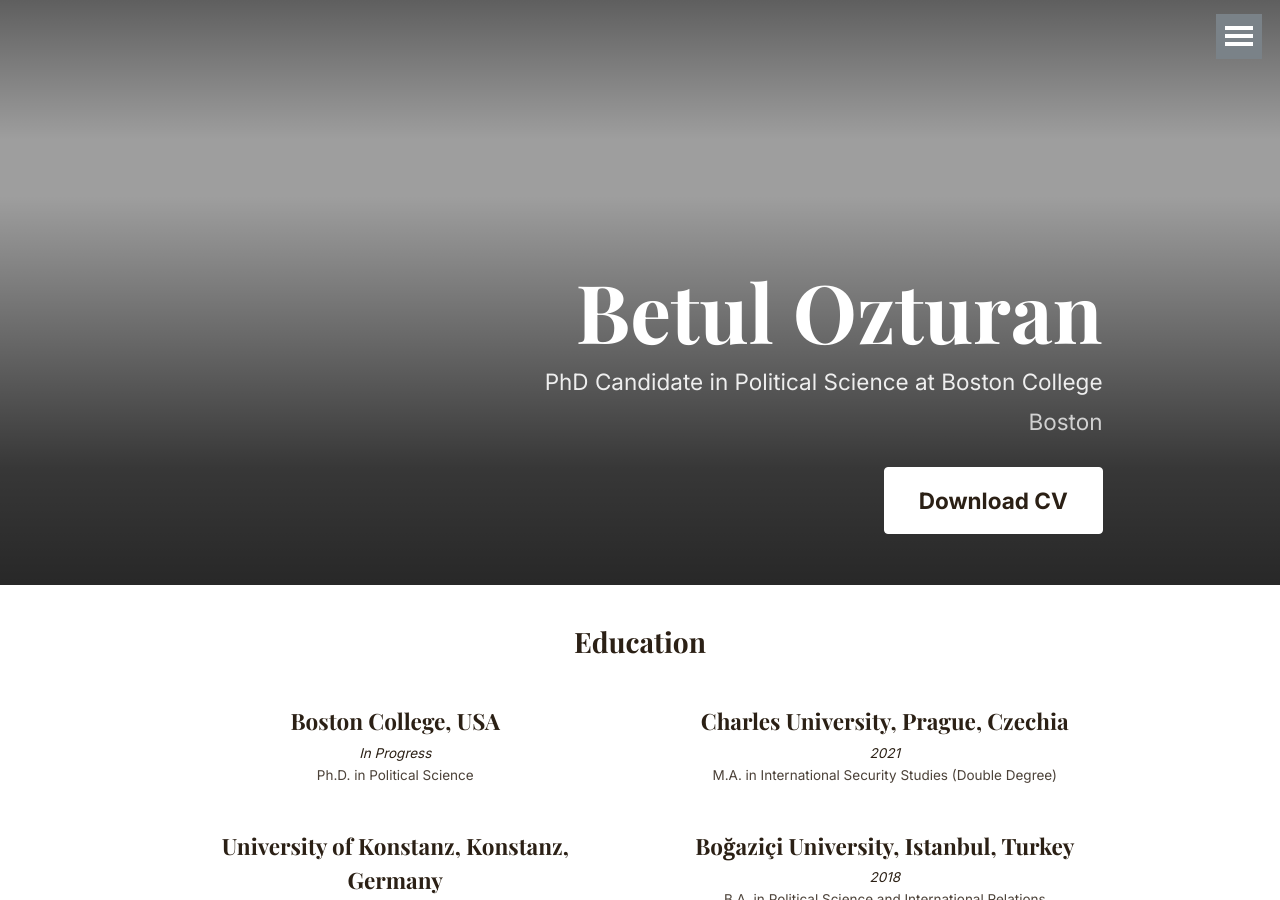
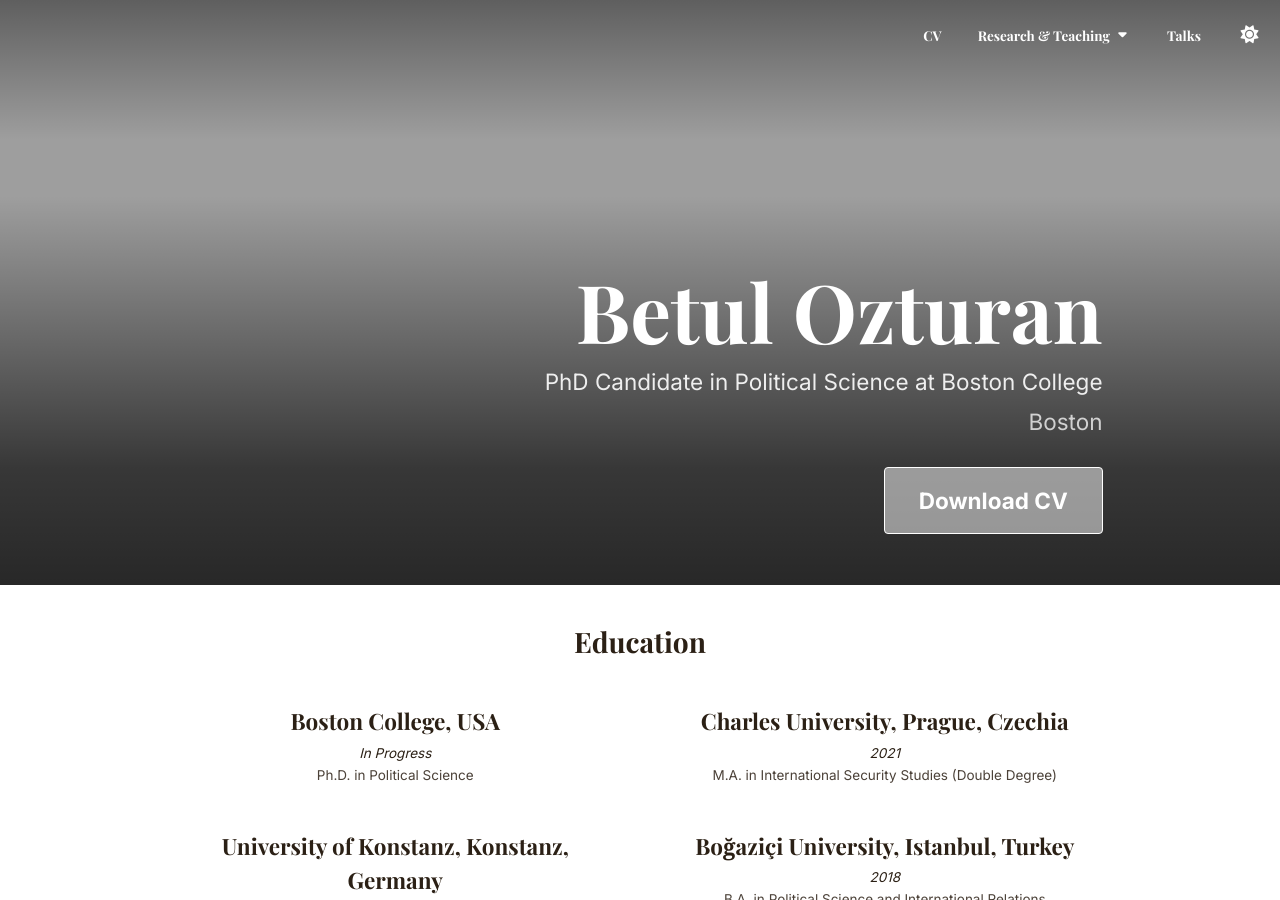
Before and after one commit to betulozturan/betulozturan.github.io, a Jekyll site: the page built from _pages/about.md, in a window 1280 px wide and 900 px high. Built offline with Jekyll 4.4.1, drawn with Linux system fonts in a browser that asks for light colours; some web fonts are replaced.

Commit message:
Actually fix nav overflow: pull site title out of the greedy-nav list
Root cause: making .visible-links display:flex (for the earlier
right-align attempt) made it stretch to fill its container by
default, unlike the original display:table which shrinks to fit
content. greedy-nav compares $vlinks.width() against available space
to decide what overflows, so a permanently "full width" vlinks fooled
it into treating the real links as always overflowing, regardless of
font-size tweaks.

Fix: move the site title out of the greedy-nav-managed <ul> entirely
into its own .masthead__site-title element (sibling of .masthead__menu
within the already-flex .masthead__inner-wrap). .visible-links goes
back to plain display:table (greedy-nav-safe, accurate width()), and
margin-left: auto pins that shrink-to-fit table to the right edge of
the nav without touching its reported width.

Also revert the CV button to a translucent (50% white) style that
brightens to solid on hover, per feedback, instead of solid-by-default.

Co-Authored-By: Claude Sonnet 5 <noreply@anthropic.com>

```diff
--- a/_includes/hero-profile.html
+++ b/_includes/hero-profile.html
@@ -96,7 +96,7 @@
 (function () {
   var banner = document.querySelector(".hero-profile__banner");
   var masthead = document.querySelector(".masthead");
-  var navTitle = document.querySelector(".masthead__menu-item--lg");
+  var navTitle = document.querySelector(".masthead__site-title");
   if (!banner || !masthead) return;
 
   var fadeDistance = 120;
--- a/_includes/masthead.html
+++ b/_includes/masthead.html
@@ -2,11 +2,11 @@
 
 <div class="masthead">
   <div class="masthead__inner-wrap">
+    <a href="{{ base_path }}/" class="masthead__site-title">{{ site.title }}</a>
     <div class="masthead__menu">
       <nav id="site-nav" class="greedy-nav">
         <button><div class="navicon"></div></button>
         <ul class="visible-links">
-          <li class="masthead__menu-item masthead__menu-item--lg persist"><a href="{{ base_path }}/">{{ site.title }}</a></li>
           {% for link in site.data.navigation.main %}
             {% if link.url contains 'http' %}
               {% assign domain = '' %}
--- a/_sass/custom.scss
+++ b/_sass/custom.scss
@@ -38,25 +38,17 @@ h1, h2, h3, h4, h5, h6,
   font-family: $font-heading;
 }
 
-.masthead__menu-item--lg a {
+.masthead__site-title {
   font-family: $font-heading;
   font-size: $type-size-4;
+  font-weight: bold;
+  color: var(--global-masthead-link-color);
+  text-decoration: none;
+  white-space: nowrap;
+  margin-right: 1em;
 }
 
-.greedy-nav .visible-links {
-  display: flex;
-  align-items: center;
-
-  li {
-    display: block;
-  }
-}
-
-.masthead__menu-item--lg {
-  margin-right: auto;
-}
-
-.masthead__menu-item:not(.masthead__menu-item--lg):not(#theme-toggle) > a {
+.masthead__menu-item:not(#theme-toggle) > a {
   font-family: $font-heading;
   font-weight: bold;
   font-size: $type-size-6;
@@ -72,6 +64,17 @@ h1, h2, h3, h4, h5, h6,
 
 .masthead__menu {
   flex: 1;
+}
+
+/* .visible-links is display:table (shrink-to-fit) so greedy-nav's own
+   width() measurements stay accurate; margin-left:auto pins that
+   shrink-to-fit box to the right edge of #site-nav (which fills the
+   full available header width) without touching its reported width,
+   unlike display:flex (which would make it stretch to fill the
+   parent and permanently fool greedy-nav's overflow detection into
+   thinking everything overflows) */
+.greedy-nav .visible-links {
+  margin-left: auto;
 }
 
 .masthead,
@@ -139,7 +142,7 @@ body.has-hero-banner {
 
   /* default/fallback before the scroll script (in hero-profile.html)
      takes over with a continuous scroll-linked opacity/transform */
-  .masthead__menu-item--lg {
+  .masthead__site-title {
     opacity: 0;
   }
 
@@ -273,15 +276,16 @@ body.has-hero-banner {
 }
 
 .hero-profile__cv-btn {
-  background: #fff !important;
+  background: rgba(255, 255, 255, 0.5) !important;
   border-color: #fff !important;
-  color: $hero-ink !important;
+  color: #fff !important;
   font-size: $type-size-4;
   padding: 0.7em 1.5em;
+  transition: background-color 0.2s ease-in-out;
 
   &:hover {
-    background: transparent !important;
-    color: #fff !important;
+    background: #fff !important;
+    color: $hero-ink !important;
   }
 }
 
```
